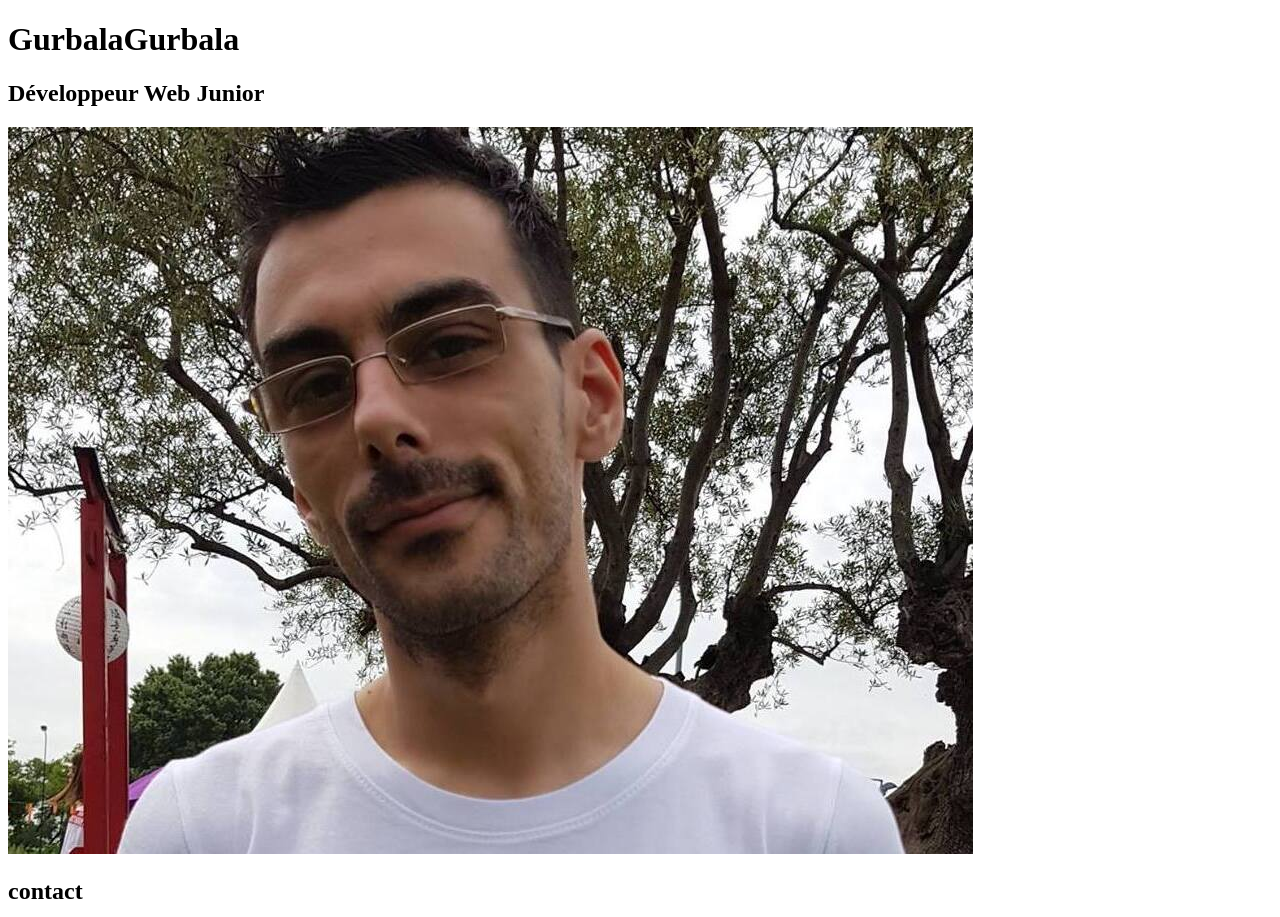
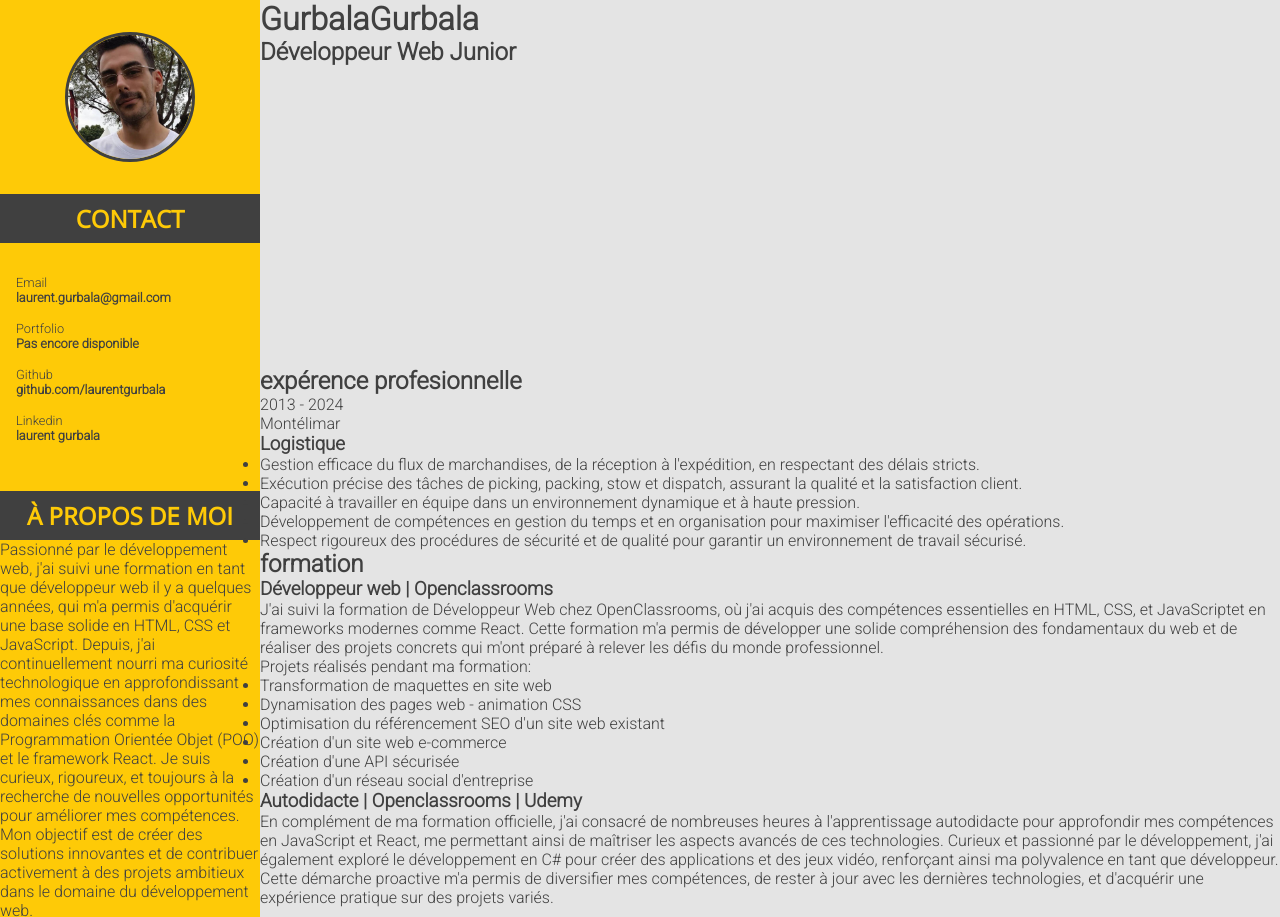
Before and after one commit to laurentGurbala/cv, a plain HTML site: page index.html in a window 1280 px wide. Shown: the top 917 px of the page. Drawn offline with nearby package versions, Linux system fonts and the light colour scheme.

Commit message:
Ajout du CSS pour la section contact

```diff
--- a/index.html
+++ b/index.html
@@ -10,22 +10,26 @@
 </head>
 <body>
     <!-- aout 2021 -->
+     <div class="container-grid">
+
          <!-- En-tête du CV -->
          <header>
              <div class="me">
                  <h1>Gurbala<span class="name">Gurbala</span></h1>
                  <h2>Développeur Web Junior</h2>
                 </div>
-        <img src="images/laurent_gurbala.jpg" alt="photo de laurent gurbala">
             </header>
 
-     <!-- Contenu principal -->
-      <main>
             <!-- côté -->
             <aside>
+                <div class="photo">
+                    <img src="images/photo_cv.jpg" alt="photo de laurent gurbala">
+                </div>
+
                 <!-- Contact -->
+                <div>
+                    <h2>contact</h2>
                     <div class="contact">
-                <h2>contact</h2>
                         <p>
                             Email<br>
                             <a href="mailto:laurent.gurbala@gmail.com">laurent.gurbala@gmail.com</a>
@@ -36,12 +40,13 @@
                         </p>
                         <p>
                             Github<br>
-                    <a href="https://github.com/laurentGurbala">github.com/laurentgurbala</a>
+                            <a href="https://github.com/laurentGurbala" target="_blank">github.com/laurentgurbala</a>
                         </p>
                         <p>
                             Linkedin<br>
-                    <a href="https://www.linkedin.com/in/laurent-gurbala-783676320/">laurent gurbala</a>
+                            <a href="https://www.linkedin.com/in/laurent-gurbala-783676320/" target="_blank">laurent gurbala</a>
                         </p>
+                    </div>
                 </div>
 
                 <!-- A propos -->
@@ -77,6 +82,8 @@
                 </div>
             </aside>
 
+            <!-- Contenu principal -->
+            <main>
                 <!-- Expérience pro -->
                 <section>
                     <h2>expérence profesionnelle</h2>
@@ -125,5 +132,7 @@
                     </div>
                 </section>
             </main>
+        </div>
+
         </body>
         </html>
--- a/styles/main.css
+++ b/styles/main.css
@@ -0,0 +1,90 @@
+@import url('https://fonts.googleapis.com/css2?family=Open+Sans&family=Roboto:wght@300&display=swap');
+
+:root {
+    --color-primary: #FECA07;
+    --color-secondary: #404040;
+    --color-bg: #E4E4E4;
+    --color-txt: #404040;
+
+    --body-font: "Roboto", sans-serif;
+    --body-font-size: 1rem;
+    --title-font: "Open Sans", sans-serif;
+    --title-font-size: 1.5rem;
+    --header-font: "Open Sans", sans-serif;
+    --header-font-size: 3rem;
+    --about-font-size: 0.8rem;
+}
+
+* {
+    padding: 0;
+    margin: 0;
+    box-sizing: border-box;
+}
+
+body {
+    background-color: var(--color-bg);
+    font-family: var(--body-font);
+    font-size: var(--body-font-size);
+    color: var(--color-txt);
+}
+
+a {
+    color: var(--color-secondary);
+    text-decoration: none;
+    font-weight: bold;
+}
+
+header {
+    grid-area: header;
+}
+
+aside {
+    grid-area: aside;
+    background: var(--color-primary);
+}
+
+img  {
+    width: 50%;
+    border-radius: 50%;
+    border: 3px solid var(--color-secondary);
+}
+
+aside h2 {
+    font-family: var(--title-font);
+    font-size: var(--title-font-size);
+    background: var(--color-secondary);
+    color: var(--color-primary);
+    text-align: center;
+    padding: 0.5rem 0;
+    text-transform: uppercase;
+}
+
+main {
+    grid-area: main;
+}
+
+.container-grid {
+    width: 100%;
+    height: 100vh;
+    display: grid;
+    grid-template-columns: 16.25rem 1fr;
+    grid-template-areas:    "aside header"
+                            "aside main";
+}
+
+.photo {
+    width: 100%;
+    display: flex;
+    justify-content: center;
+    padding: 2rem 0;
+}
+
+.contact {
+    padding: 2rem 1rem;
+}
+
+.contact p {
+    font-size: var(--about-font-size);
+    color: var(--color-secondary);
+    margin-bottom: 1rem;
+}
```
Also changed, not shown: images/laurent_gurbala.jpg (deleted), images/photo_cv.jpg (added). Lines whose indentation alone changed are shown as unchanged.
